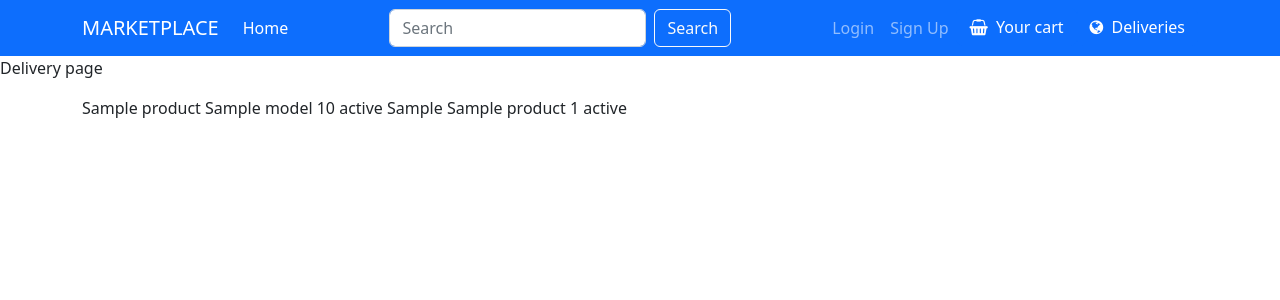
After one commit to Aycelenk/Ecommerce-Website-Django, a Django app: template Marketplace/Main/templates/delivery.html in a window 1280 px wide. The commit adds this page. Shown: the top 300 px of the page. Run offline with Django 3.2, Linux system fonts and the light colour scheme; the template is opened without the code that fills it: most values are stand-ins (such as "Sample title", 1, 10 or a date in 2020).

Commit message:
Created buy page and buying functionality Created deliveries tab in navbar

```diff
--- a/Marketplace/Cart/urls.py
+++ b/Marketplace/Cart/urls.py
@@ -2,5 +2,6 @@ from django.urls import path
 from . import views
 
 urlpatterns = [
-    path("",views.cart,name="cart")
+    path("",views.cart,name="cart"),
+    path("buy/",views.buy,name="buy")
 ]
--- a/Marketplace/Main/templates/base.html
+++ b/Marketplace/Main/templates/base.html
@@ -50,6 +50,11 @@
                                 class="me-1 fa fa-shopping-basket"></i> Your cart
                         </a>
                     </li>
+                    <li class="nav-item">
+                        <a href="{% url 'delivery' %}" class="btn btn-primary shadow-0"> <i
+                                class="me-1 fa fa-globe"></i> Deliveries
+                        </a>
+                    </li>
                 </ul>
             </div>
         </div>
--- /dev/null
+++ b/Marketplace/Main/templates/delivery.html
@@ -0,0 +1,16 @@
+{% extends 'base.html' %}
+{% block content %}
+<p>Delivery page</p>
+<div class="container">
+    {% for product in products %}
+        {{product.name}}
+        {{product.model}}
+        {{product.price}}
+        {{product.warranty_status}}
+        {{product.distributor_info}}
+        {{product.name}}
+        {{product.order_number}}
+        {{product.order_process_status}}
+    {% endfor %}
+</div>
+{% endblock %}
--- a/Marketplace/Main/urls.py
+++ b/Marketplace/Main/urls.py
@@ -8,4 +8,5 @@ urlpatterns = [
     path("",views.index,name="index"),
     path("logout",views.logout_view,name = "logout"),
     path("signup/",views.signup,name = "signup"),
+    path("delivery",views.delivery,name="delivery")
 ]
--- a/Marketplace/Main/views.py
+++ b/Marketplace/Main/views.py
@@ -1,5 +1,5 @@
 from django.http import HttpResponse
-from django.shortcuts import render,redirect
+from django.shortcuts import render,redirect,get_object_or_404
 from Product.models import InStockProduct, OrderedProduct,Users,Category
 from .forms import LoginForm,SignupForm
 from django.contrib.auth import authenticate,logout
@@ -53,3 +53,7 @@ def signup(request):
 def logout_view(request):
     logout(request)
     return redirect("/")
+
+def delivery(request):
+    ordered_products = OrderedProduct.objects.all()
+    return render(request,"delivery.html",{"products":ordered_products})
--- a/Marketplace/Product/models.py
+++ b/Marketplace/Product/models.py
@@ -102,7 +102,7 @@ class OrderedProduct(models.Model):
     warranty_status = models.CharField(max_length=100)
     distributor_info = models.TextField()
     order_number = models.CharField(max_length=100)
-    delivery_address = models.TextField()
+    delivery_address = models.TextField(blank=True,null=True)
     recipient = models.ForeignKey(settings.AUTH_USER_MODEL, on_delete=models.CASCADE)
     order_process_status = models.CharField(max_length=100, default="processing")
 
--- a/Marketplace/Product/urls.py
+++ b/Marketplace/Product/urls.py
@@ -3,5 +3,4 @@ from . import views
 
 urlpatterns = [
     path("<int:pk>",views.detail,name="detail")
-
 ]
```
Also changed, not shown: Marketplace/Cart/templates/buy.html (added, +8 -0 lines), Marketplace/Cart/templates/cart.html (+7 -0 lines), Marketplace/Cart/views.py (+21 -1 lines), Marketplace/Product/migrations/0007_alter_orderedproduct_delivery_address.py (added), Marketplace/db.sqlite3.
